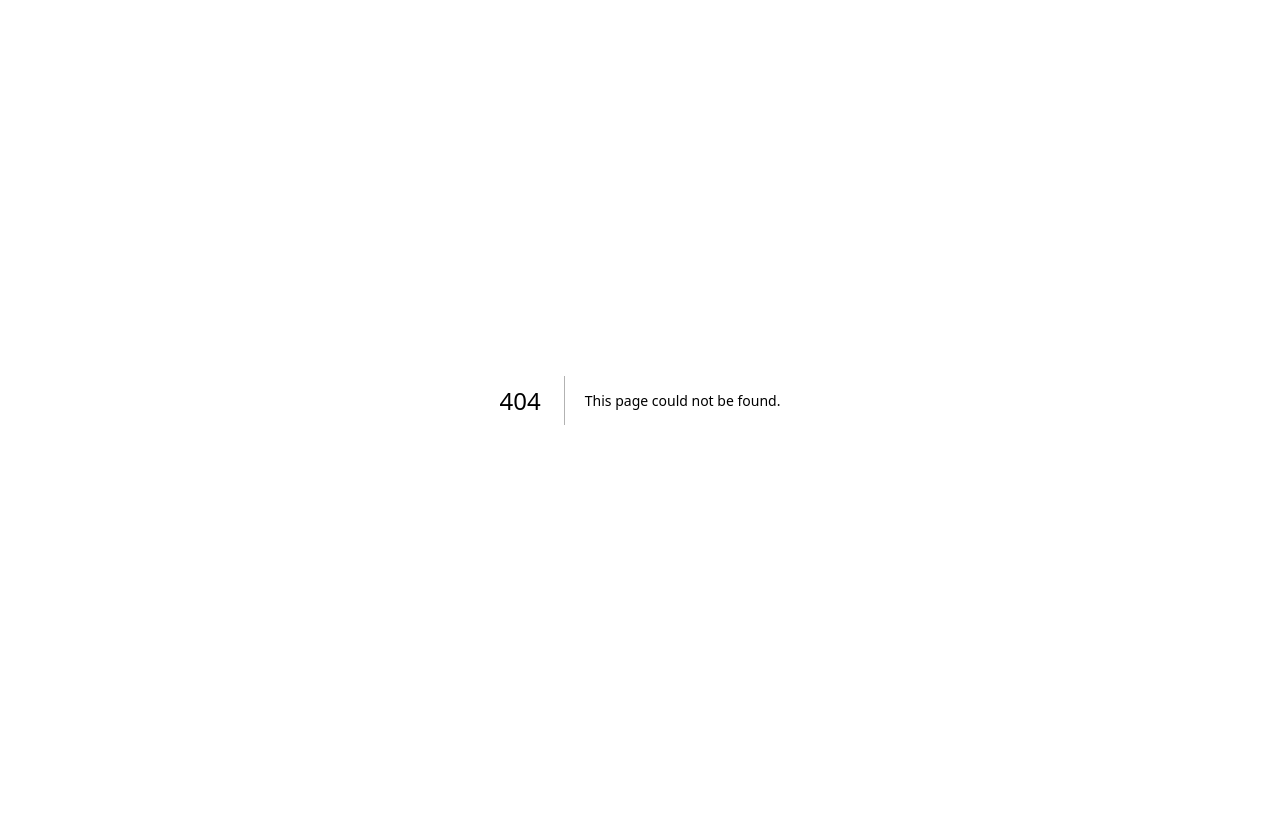
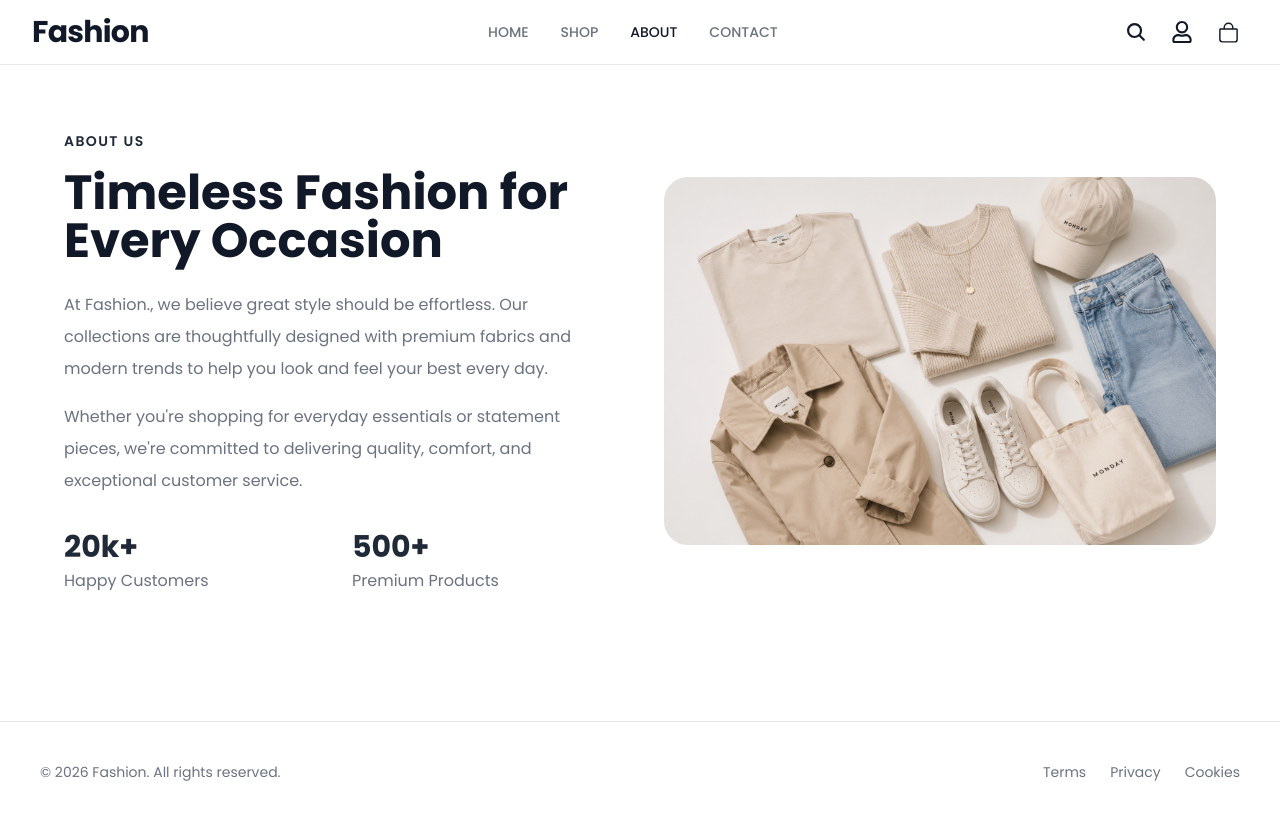
Before and after one commit to YunusEmreKilic44/ecommerce-next, a Next.js app: page /about in a window 1280 px wide. Before the commit this address had no page. Built offline with nearby package versions, Linux system fonts and the light colour scheme.

Commit message:
About Page

```diff
--- /dev/null
+++ b/app/about/page.tsx
@@ -0,0 +1,58 @@
+import FrontendLayout from "@/components/layouts/FrontendLayout";
+import Image from "next/image";
+import React from "react";
+
+const AboutPage = () => {
+  return (
+    <FrontendLayout>
+      <section className="py-16">
+        <div className="mx-auto grid max-w-7xl items-center gap-12 px-4 sm:px-6 lg:grid-cols-2 lg:px-8">
+          {/* left content */}
+          <div>
+            <span className="text-sm font-semibold uppercase tracking-widest text-primary">
+              About Us
+            </span>
+
+            <h2 className="mt-4 text-4xl font-bold text-foreground sm:text-5xl">
+              Timeless Fashion for Every Occasion
+            </h2>
+            <p className="mt-6 leading-8 text-muted-foreground">
+              At Fashion., we believe great style should be effortless. Our
+              collections are thoughtfully designed with premium fabrics and
+              modern trends to help you look and feel your best every day.
+            </p>
+            <p className="mt-4 leading-8 text-muted-foreground">
+              Whether you&apos;re shopping for everyday essentials or statement
+              pieces, we&apos;re committed to delivering quality, comfort, and
+              exceptional customer service.
+            </p>
+
+            <div className="mt-8 grid grid-cols-2 gap-6">
+              <div>
+                <h3 className="text-3xl font-bold text-primary">20k+</h3>
+                <p className="mt-1 text-muted-foreground">Happy Customers</p>
+              </div>
+              <div>
+                <h3 className="text-3xl font-bold text-primary">500+</h3>
+                <p className="mt-1 text-muted-foreground">Premium Products</p>
+              </div>
+            </div>
+          </div>
+
+          {/* right content */}
+          <div className="overflow-hidden rounded-3xl">
+            <Image
+              src={"/images/about.png"}
+              alt="About Fashion"
+              width={700}
+              height={800}
+              className="h-full w-full object-cover"
+            />
+          </div>
+        </div>
+      </section>
+    </FrontendLayout>
+  );
+};
+
+export default AboutPage;
```
